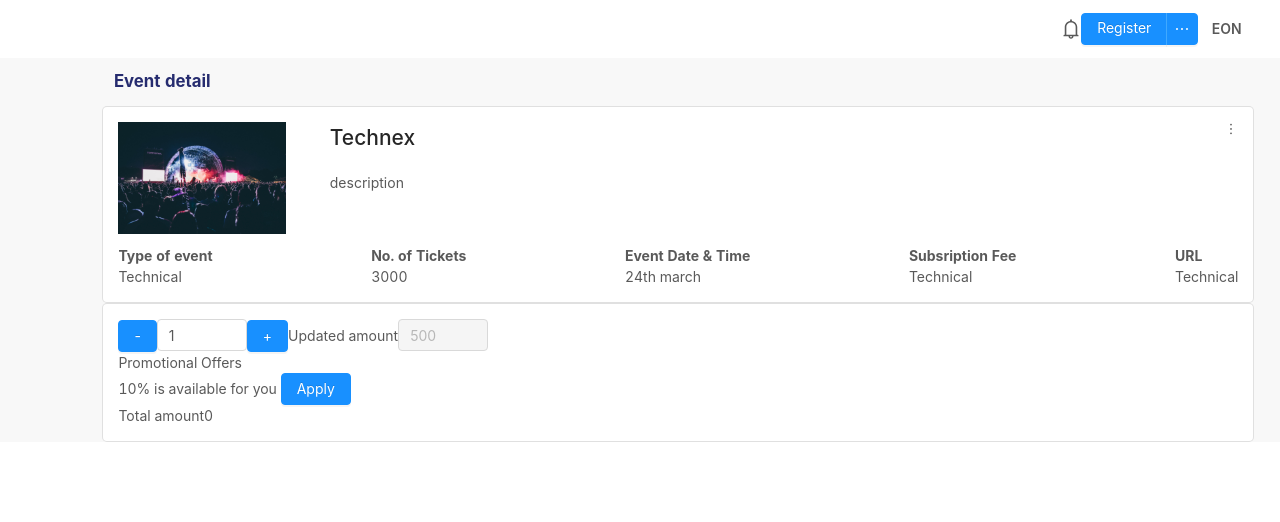
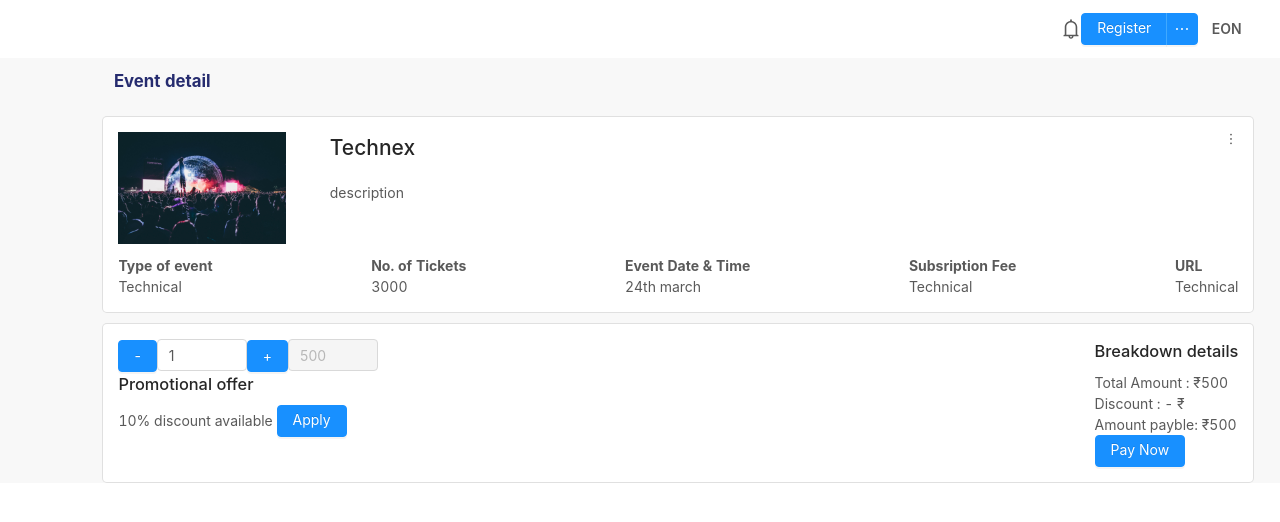
Before and after one commit to bhaarneval/eon-web, a React app: page /event-details/1 in a window 1280 px wide. Shown: the top 522 px of the page. Built offline with nearby package versions, Linux system fonts and the light colour scheme.

Commit message:
user profile

```diff
--- a/src/components/eventDetail/eventDetail.css
+++ b/src/components/eventDetail/eventDetail.css
@@ -90,4 +90,5 @@
     background-color: white;
     border-radius: 5px;
     padding: 15px;
+    margin-top: 10px;
 }
--- a/src/components/registration/userRegistration/forms.js
+++ b/src/components/registration/userRegistration/forms.js
@@ -6,8 +6,6 @@ import '../forms.css';
 import { Form, Input } from "antd";
 import {
     RightOutlined,
-    CheckSquareTwoTone,
-    CheckSquareOutlined
 } from "@ant-design/icons";
 import lockImg from '../../../assets/Password_login.svg';
 import userImg from '../../../assets/user.svg';
--- a/src/components/subscription/feeCaclculation.js
+++ b/src/components/subscription/feeCaclculation.js
@@ -2,14 +2,16 @@
 import { Button, InputNumber } from 'antd';
 import React, { Component } from "react";
 import PropTypes from "prop-types";
+import './subscription.css';
 
 class FeeCalculation extends Component {
     constructor(props) {
         super(props);
         this.state = {
             seats: this.props.noOfSeats,
-            totalAmountAfterPromo: 0,
+            totalAmountAfterPromo: this.props.noOfSeats * this.props.perHeadAmount,
             totalAmount: this.props.noOfSeats * this.props.perHeadAmount,
+            codeApplied: false
         }
       }
 
@@ -31,7 +33,8 @@ class FeeCalculation extends Component {
 
     applyCode = () => {
         this.setState({
-            totalAmountAfterPromo: this.state.totalAmount - (this.state.totalAmount * (this.props.discountPercentage/100))
+            totalAmountAfterPromo: this.state.totalAmount - (this.state.totalAmount * (this.props.discountPercentage/100)),
+            codeApplied: true
         })
     }
 
@@ -42,24 +45,31 @@ class FeeCalculation extends Component {
     render() {
         return (
             <div className="detail-card">
+                <div className="subscription-container">
+                    <div>
                         <Button type="primary" onClick={() => this.onIncDecSeats('dec')}>-</Button>
                             <InputNumber
                                 min={1}
+                                value={this.state.seats}
                                 defaultValue={1}
                                 onChange={event => this.onChangeSeats(event)}
                             />
                         <Button type="primary" onClick={() => this.onIncDecSeats('inc')}>+</Button>
-                Updated amount
                         <InputNumber
                             min={1}
                             disabled
-                    value={this.state.totalAmount}
+                            value={this.state.codeApplied ? this.state.totalAmountAfterPromo : this.state.totalAmount}
                         />
+                        <h3>Promotional offer</h3>
+                        <div>10% discount available <Button disabled={this.state.codeApplied} type="primary" onClick={this.applyCode}>Appl{`${this.state.codeApplied ? 'ied!' : 'y'}`}</Button></div>
+                    </div>
                     <div>
-                    Promotional Offers
-                    <div>10% is available for you <Button type="primary" onClick={this.applyCode}>Apply</Button></div>
-                    Total amount
-                    {this.state.totalAmountAfterPromo}
+                        <h3>Breakdown details</h3>
+                        <div>Total Amount : ₹{this.state.totalAmount}</div>
+                        <div>Discount : - ₹{this.state.codeApplied && this.state.totalAmount * (this.props.discountPercentage/100)}</div>
+                        <div>Amount payble: ₹{this.state.codeApplied ? this.state.totalAmountAfterPromo : this.state.totalAmount}</div>
+                        <Button type="primary" onClick={() => this.props.payNow(this.state.seats, this.state.codeApplied ? this.state.totalAmountAfterPromo : this.state.totalAmount)}>Pay Now</Button>
+                    </div>
                 </div>
             </div>
         );
@@ -71,6 +81,7 @@ class FeeCalculation extends Component {
     noOfSeats:PropTypes.number,
     discountPercentage:PropTypes.number,
     perHeadAmount:PropTypes.number,
+    payNow: PropTypes.func
 }
 
 export default FeeCalculation;
--- /dev/null
+++ b/src/components/subscription/payment.js
@@ -0,0 +1,99 @@
+
+import { Button, Modal } from 'antd';
+import React, { Component } from "react";
+import PropTypes from "prop-types";
+import userImg from '../../assets/user.svg';
+import {NAME_REQUIRED, INVALID_CONATCT, CONTACT_NO} from '../../constants/messages';
+import {ACCOUNT_VALIDATION} from '../../constants/constants';
+import { Form, Input } from "antd";
+
+class Payment extends Component {
+    constructor(props) {
+        super(props);
+        this.state = {
+        }
+    }
+
+    onFinish = (data) => {
+        console.log(data);
+        this.props.onBankSubmit('111', '11', '1')
+    }
+
+    handleClose = () => {
+        this.props.history.push('/dashboard')
+    }
+
+    render() {
+        return (
+            <div className="detail-card">
+                <Form
+                    className="form-main"
+                    name="bankDetails"
+                    onFinish={this.onFinish}
+                    layout="vertical"
+                >
+                    <Form.Item
+                        name="name"
+                        rules={[{ required: true, message: NAME_REQUIRED }]}
+                    >
+                        <Input
+                            prefix={<img src={userImg} />}
+                            placeholder="Name"
+                        />
+                    </Form.Item>
+                    <Form.Item
+                        name="accountno"
+                        rules={[{
+                            required: true,
+                            message: CONTACT_NO
+                          },
+                          {
+                            pattern: ACCOUNT_VALIDATION,
+                            max: 16,
+                            min:16,
+                            message: INVALID_CONATCT
+                          }]}
+                    >
+                        <Input
+                            prefix={<img src={userImg} />}
+                            placeholder="Account no"
+                        />
+                    </Form.Item>
+                    <Form.Item>
+                        <Input
+                            name="expirydate"
+                            prefix={<img src={userImg} />}
+                            placeholder="Expiry Date (MM/YYYY)"
+                        />
+                    </Form.Item>
+                    <Form.Item>
+                        <Button htmlType="submit" type="primary">Pay</Button>
+                    </Form.Item>
+                </Form>
+                <Modal
+                    visible={this.props.showPaymentSuccess}
+                    onCancel = {this.handleClose}
+                    title = {<div className = 'modal-header'>Payment successful</div>}
+                    footer = {null}
+                    width={660}
+                >
+                    <Button onClick={this.handleClose}>
+                        Okay
+                    </Button>
+                </Modal>
+            </div>
+        );
+    }
+ }
+
+
+ Payment.propTypes = {
+    noOfSeats:PropTypes.number,
+    discountPercentage:PropTypes.number,
+    perHeadAmount:PropTypes.number,
+    onBankSubmit: PropTypes.func,
+    showPaymentSuccess: PropTypes.Boolean,
+    history: PropTypes.object
+}
+
+export default Payment;
--- /dev/null
+++ b/src/components/subscription/subscription.css
@@ -0,0 +1,5 @@
+.subscription-container{
+    display: flex;
+    flex-direction: row;
+    justify-content: space-between;
+}
--- a/src/constants/constants.js
+++ b/src/constants/constants.js
@@ -11,6 +11,8 @@ export const NUMBERSVALIDATION = /^\d+$/;
 export const MATCH_ANYTHING = /.*?/;
 export const EMAIL_VALIDATION = /^\w+([.-]?\w+)*@\w+([.-]?\w+)*(\.\w{2,3})+$/;
 export const PHONE_VALIDATION = /^\(?([0-9]{3})\)?[-. ]?([0-9]{3})[-. ]?([0-9]{4})$/;
+export const ACCOUNT_VALIDATION = "[0-9]{9,18}"
+
 export const PASSWORD_VALIDATION = /(?=.*\d)(?=.*[a-z])(?=.*[A-Z])[0-9a-zA-Z]/;
 
 export const dummyList = [
--- a/src/containers/event/eventDetail.js
+++ b/src/containers/event/eventDetail.js
@@ -7,6 +7,7 @@ import EventCount from "../../components/eventDetail/eventCount";
 import EventTable from "../../components/eventDetail/inviteeTable";
 import InviteesPopup from "../../components/eventDetail/inviteePopup";
 import FeeCaclculation from "../../components/subscription/feeCaclculation";
+import Payment from "../../components/subscription/payment";
 
 class EventDetail extends Component {
   constructor(props) {
@@ -20,6 +21,10 @@ class EventDetail extends Component {
         noOfSeats: 1,
         discountPercentage: 10,
         perHeadAmount: 500,
+        showPayment: false,
+        showPaymentSuccess: false,
+        finalSeats: '',
+        finalAmount: '',
         // role: 'Organizer'
         role: 'User' //User
     }
@@ -77,6 +82,23 @@ search = (event) => {
     })
 }
 
+payNow = (seats, amount) => {
+    console.log(seats, amount)
+    this.setState({
+        showPayment: !this.state.showPayment,
+        finalAmount: amount,
+        finalSeats: seats
+    })
+    //call api for event id and seats
+}
+
+onBankSubmit = (accountNo, expiry, name) => {
+    console.log(accountNo, expiry, name)
+    this.setState({
+        showPaymentSuccess: true
+    })
+}
+
 render() {
     const {noOfSeats, perHeadAmount, discountPercentage} = this.state;
     return (
@@ -108,11 +130,24 @@ render() {
             </div>
         }
         {this.state.role === 'User' &&
-            <FeeCaclculation
-                noOfSeats={noOfSeats}
-                discountPercentage={discountPercentage}
-                perHeadAmount={perHeadAmount}
-            />
+            <div>
+
+                {this.state.showPayment ?
+                    <Payment
+                        onBankSubmit={this.onBankSubmit}
+                        showPaymentSuccess={this.state.showPaymentSuccess}
+                        history = {this.props.history}
+                    />
+
+                :
+                    <FeeCaclculation
+                        noOfSeats={noOfSeats}
+                        discountPercentage={discountPercentage}
+                        perHeadAmount={perHeadAmount}
+                        payNow={this.payNow}
+                    />
+                }
+            </div>
         }
       </div>
     );
```
Lines whose indentation alone changed are shown as unchanged.
